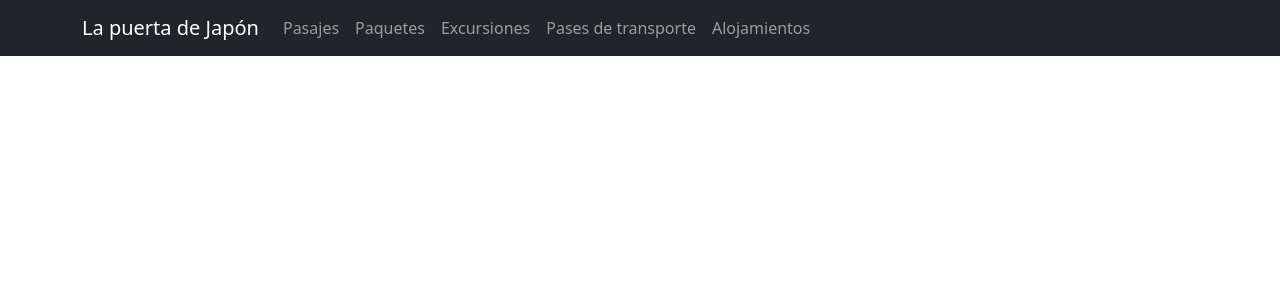
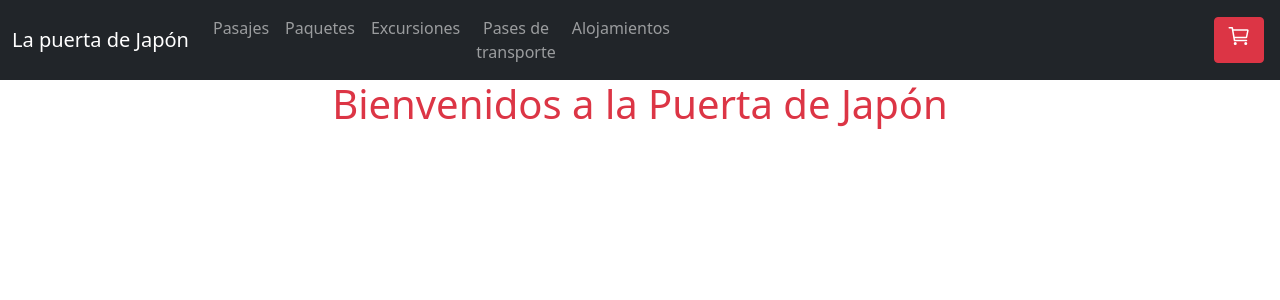
Before and after one commit to WalterJRomero/la-puerta-de-japon, a React (Create React App) app: page / in a window 1280 px wide. Shown: the top 300 px of the page. Built offline with nearby package versions, Linux system fonts and the light colour scheme.

Commit message:
se agrega prop a ItemListContainer

```diff
--- a/package.json
+++ b/package.json
@@ -7,9 +7,11 @@
     "@testing-library/react": "^11.2.7",
     "@testing-library/user-event": "^12.8.3",
     "bootstrap": "^5.1.0",
+    "bootstrap-icons": "^1.5.0",
     "react": "^17.0.2",
     "react-bootstrap": "^2.0.0-beta.6",
     "react-dom": "^17.0.2",
+    "react-icons": "^4.2.0",
     "react-router-dom": "^5.2.1",
     "react-scripts": "4.0.3",
     "web-vitals": "^1.1.2"
--- a/src/App.js
+++ b/src/App.js
@@ -1,14 +1,17 @@
-import logo from './logo.svg';
 import './App.css';
 import 'bootstrap/dist/css/bootstrap.min.css';
 import NavBar from './components/NavBar';
-import {BrowserRouter as Router, Switch, Route} from 'react-router-dom'
+import ItemListContainer from './components/ItemListContainer';
+
 
 function App() {
-  return (
-    <div className="App">
-          <NavBar/>
-    </div>
-  );
+	const greeting = 'Bienvenidos a la Puerta de Japón'
+
+    return (
+   		<div className="App">
+        	<NavBar/>
+			<ItemListContainer greeting={greeting}/>
+    	</div>
+    );
 }
 export default App;
--- /dev/null
+++ b/src/components/CartWidget.jsx
@@ -0,0 +1,14 @@
+import Button from 'react-bootstrap/Button'
+import { IoCartOutline } from "react-icons/io5";
+
+function CartWidget() {
+    return (
+        <>
+        <Button variant="danger">
+            <IoCartOutline  className="h4"/>
+        </Button>
+        </>
+    )
+}
+
+export default CartWidget
--- /dev/null
+++ b/src/components/ItemListContainer.jsx
@@ -0,0 +1,10 @@
+function ItemListContainer({greeting}) {
+
+    return (
+        <>
+            <h1 className='text-danger'>{greeting}</h1>
+        </>
+    )
+}
+
+export default ItemListContainer
--- a/src/components/NavBar.jsx
+++ b/src/components/NavBar.jsx
@@ -1,24 +1,32 @@
 import Navbar from 'react-bootstrap/Navbar'
 import Container from 'react-bootstrap/Container'
 import Nav from 'react-bootstrap/Nav'
+import CartWidget from './CartWidget'
+import NavbarCollapse from 'react-bootstrap/esm/NavbarCollapse'
+import { NavDropdown } from 'react-bootstrap'
 
 function NavBar(){
     return (
         <>
-  <Navbar bg="dark" variant="dark">
+            <Navbar bg="dark" variant="dark" expand="lg">
                 <Container>
                     <Navbar.Brand href="#home">La puerta de Japón</Navbar.Brand>
+                    <Navbar.Toggle aria-controls="basic-navbar-nav" />
+                    <Navbar.Collapse id="basic-navbar-nav">
                         <Nav className="me-auto">
-      <Nav.Link href="#home">Pasajes</Nav.Link>
-      <Nav.Link href="#features">Paquetes</Nav.Link>
-      <Nav.Link href="#pricing">Excursiones</Nav.Link>
-      <Nav.Link href="#pricing">Pases de transporte</Nav.Link>
-      <Nav.Link href="#pricing">Alojamientos</Nav.Link>
+                            <Nav.Link href="#pasajes">Pasajes</Nav.Link>
+                            <Nav.Link href="#paquetes">Paquetes</Nav.Link>
+                            <Nav.Link href="#excursiones">Excursiones</Nav.Link>
+                            <Nav.Link href="#pases">Pases de transporte</Nav.Link>
+                            <Nav.Link href="#alojamientos">Alojamientos</Nav.Link>
                         </Nav>
+                    </Navbar.Collapse>
+                </Container>
+                <Container  className="d-flex justify-content-end m-1">
+                    <CartWidget />
                 </Container>
             </Navbar>
         </>
     )
 }
-
 export default NavBar
```
Also changed, not shown: src/index.js (+4 -5 lines), 1 other file (tests, documents, lock files or other folders). Lines whose indentation alone changed are shown as unchanged.
